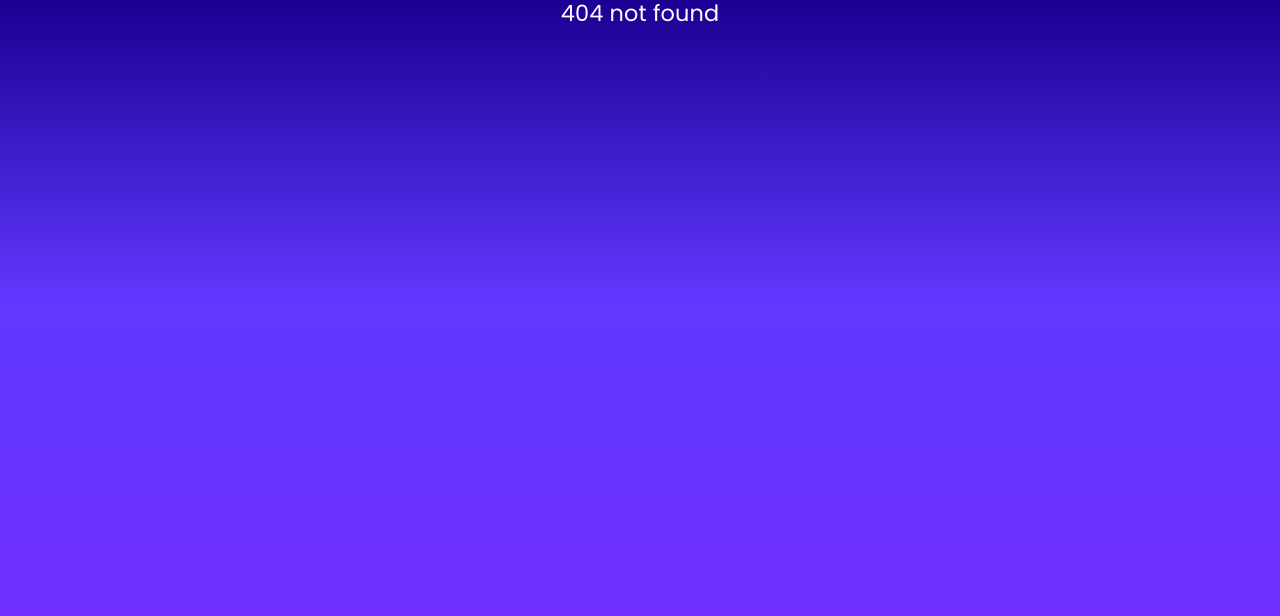
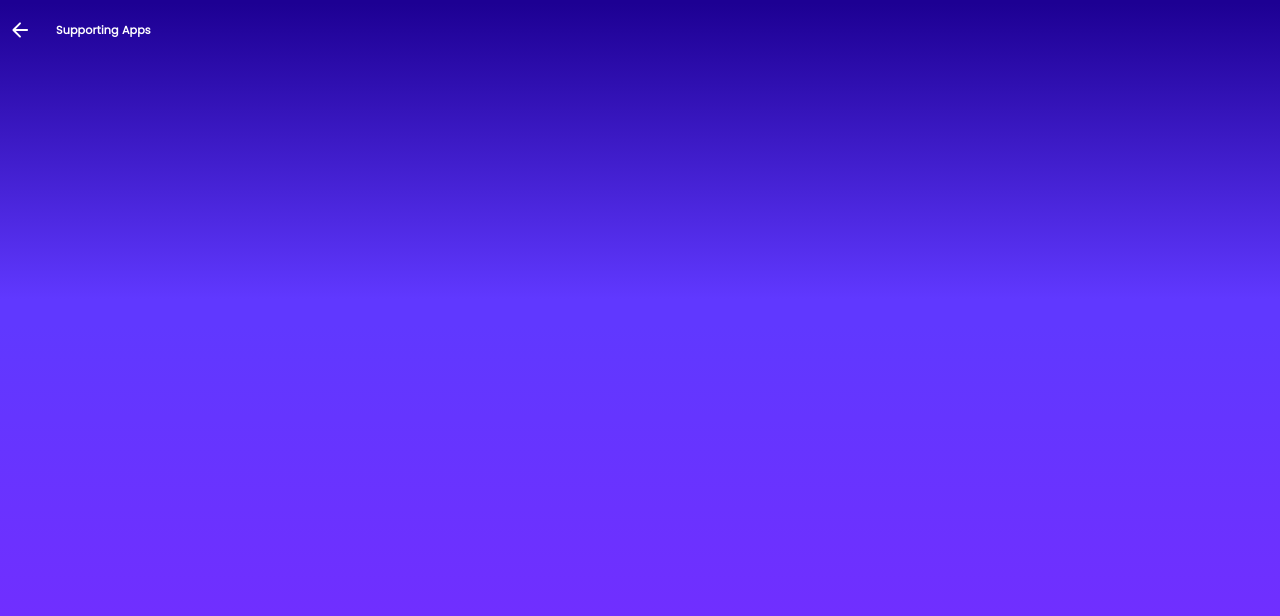
Before and after one commit to MAKUSref/hackathon-collabothon-front, a React (Vite) app: page /linked-apps in a window 1280 px wide. Before the commit this address had no page. Shown: the top 616 px of the page. Built offline with nearby package versions, Linux system fonts and the light colour scheme.

Commit message:
Add linked apps page

```diff
--- a/src/components/Drawer/Drawer.tsx
+++ b/src/components/Drawer/Drawer.tsx
@@ -114,7 +114,7 @@ const Drawer = () => {
               />
               <Item
                 label="See apps"
-                action={() => {}}
+                action={() => navigate(PATHS.LINKED_APPS)}
                 icon={<WidgetsRoundedIcon />}
               />
               <Item
--- a/src/router/index.tsx
+++ b/src/router/index.tsx
@@ -8,6 +8,7 @@ import GlobalGoals from "../views/GlobalGoals";
 import { Typography } from "@mui/material";
 import GlobalGoal from "../views/GlobalGoal";
 import Achievement from "../views/Achievement";
+import LinkedApps from "../views/LinkedApps";
 
 const router = createBrowserRouter([
   {
@@ -43,6 +44,10 @@ const router = createBrowserRouter([
         element: <Achievement />,
       },
       {
+        path: PATH.LINKED_APPS,
+        element: <LinkedApps />
+      },
+      {
         path: "*",
         element: (
           <Typography textAlign="center" variant="h4">
--- a/src/router/paths.ts
+++ b/src/router/paths.ts
@@ -6,6 +6,7 @@ module PATHS {
   export const GLOBAL_GOAL = "/global-goals/:id";
   export const ACHIEVEMENT = "/achievement";
   export const ACHIEVEMENTS = "/achievement/:id";
+  export const LINKED_APPS = "/linked-apps";
   export const WELCOME = "/";
 }
 
--- a/src/views/Home/index.tsx
+++ b/src/views/Home/index.tsx
@@ -49,7 +49,7 @@ function getFloat(num?: number) {
 
 const Home = () => {
   const { data: cc } = useGetCCQuery();
-  const { data: resHistory, isLoading } = useGetHistoryQuery();
+  const { data: resHistory, isLoading, refetch } = useGetHistoryQuery();
   const isFirstDonateAchievement = useAppSelector(
     (state) => state.session.isFirstDonateAchievement
   );
@@ -76,6 +76,10 @@ const Home = () => {
       navigate("/login");
     }
   }, [navigate, token]);
+
+  useEffect(() => {
+    refetch();
+  }, [refetch]);
 
   return (
     <StyledContainer>
--- /dev/null
+++ b/src/views/LinkedApps/index.tsx
@@ -0,0 +1,21 @@
+import { Box, Stack } from "@mui/material";
+import NavigationTopBar from "../../components/NavigationTopBar";
+import ArrowBackRoundedIcon from "@mui/icons-material/ArrowBackRounded";
+import PATHS from "../../router/paths";
+
+const LinkedApps = () => {
+  return (
+    <Box className="page-with-navigation">
+      <NavigationTopBar
+        label={`Supporting Apps`}
+        backIcon={<ArrowBackRoundedIcon />}
+        navigateTo={PATHS.HOME}
+      />
+      <Stack mx={2}>
+
+      </Stack>
+    </Box>
+  );
+}
+
+export default LinkedApps;
```
